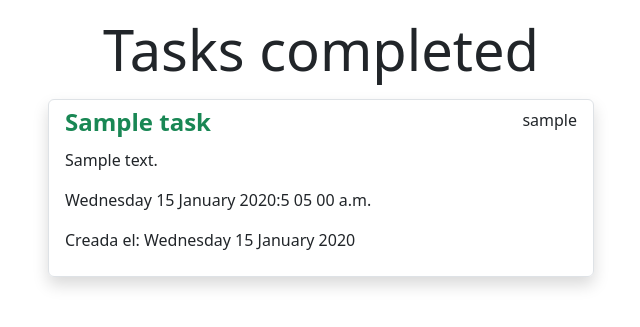
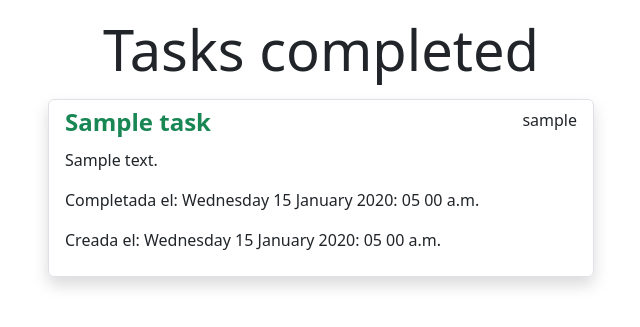
Before and after one commit to edwin-bur17/django-app-tasks, a Django app: page /tasks_completed/ in a window 1280 px wide. Shown: the part 72-399 px from the top of the page, without its empty margins (319-959 px from the left). Run offline with Django 5.2, Linux system fonts and the light colour scheme; a user stored in the database is signed in; tables that the repository leaves empty hold one stand-in row (values such as "Sample post").

Commit message:
new update of the date completed and created tasks

```diff
--- a/tasks/templates/tasks.html
+++ b/tasks/templates/tasks.html
@@ -17,8 +17,8 @@
           </header>
           <p>{{task.description|truncatechars:100}}</p>
 
-          <p>{{task.datecompleted|date:'l d F Y:g h i a'}}</p>
-          <p>Creada el: {{task.created|date:'l d F Y'}}</p>
+          <p>Completada el: {{task.datecompleted|date:'l d F Y: h i a'}}</p>
+          <p>Creada el: {{task.created|date:'l d F Y: h i a'}}</p>
         </a>
         {% empty %}
         <div class="badge bg-warning">
```
